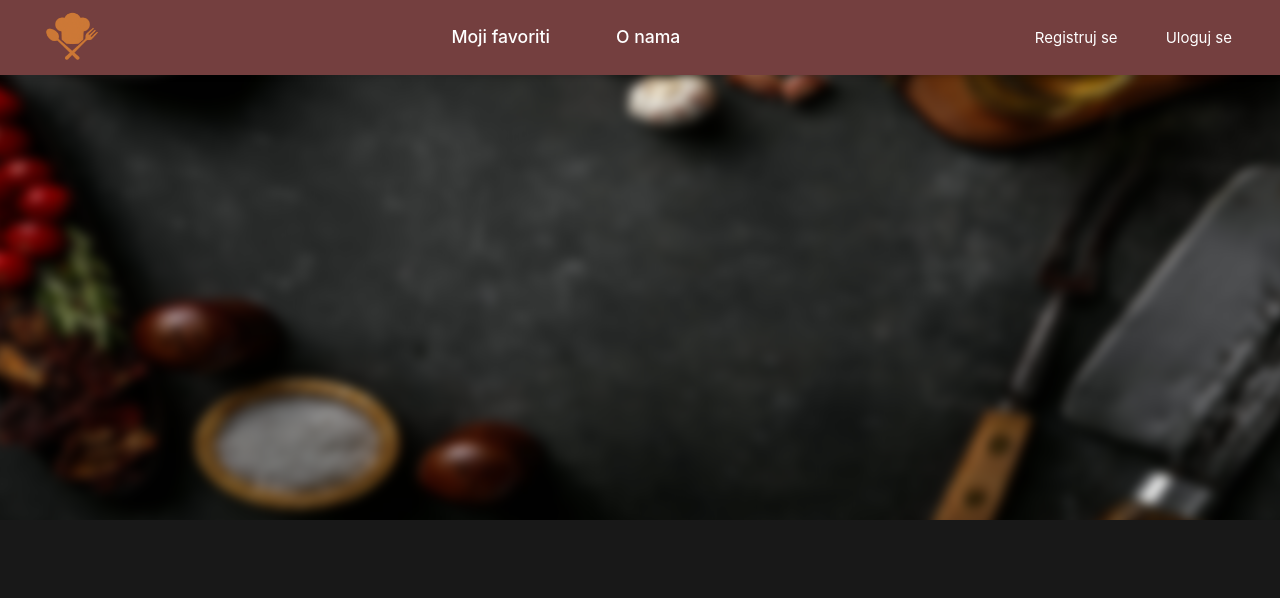
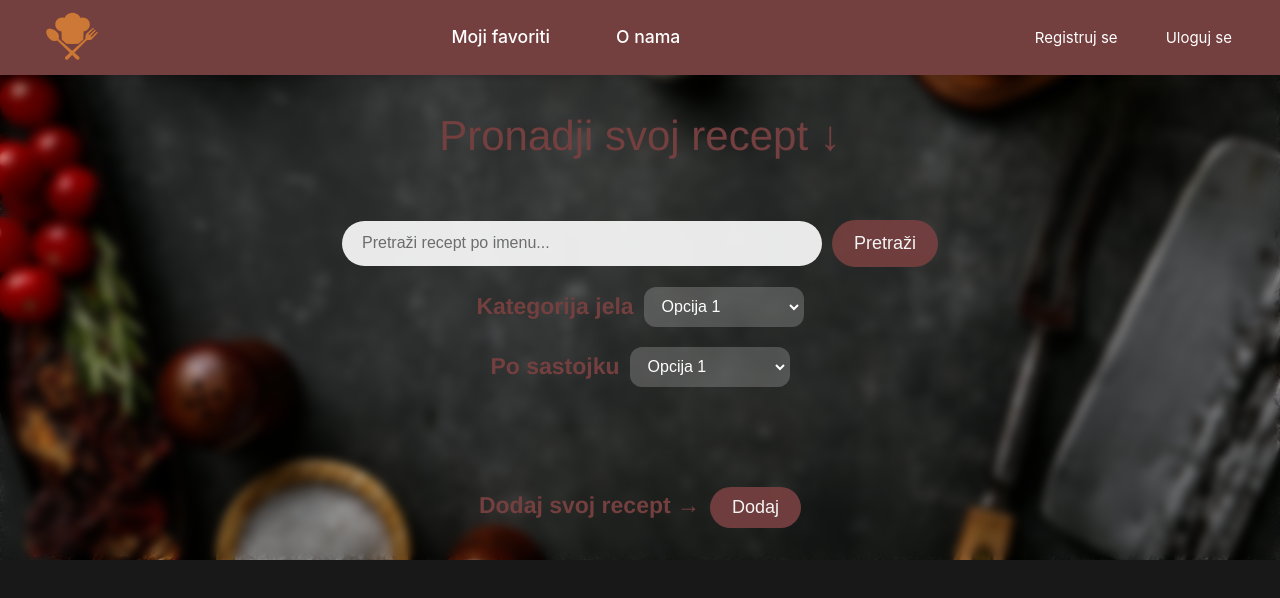
Before and after one commit to aleksandar5j/MojKuvar, a Vue app: page / in a window 1280 px wide. Shown: the top 598 px of the page. Built offline with nearby package versions, Linux system fonts and the light colour scheme.

Commit message:
hero sekcija gotova, o nama gotovo

```diff
--- a/src/router/index.js
+++ b/src/router/index.js
@@ -1,6 +1,7 @@
 import { createRouter, createWebHistory } from 'vue-router'
 import HomeView from '../views/HomeView.vue'
 import Favorites from '@/views/Favorites.vue'
+import AboutUs from '@/views/AboutUs.vue'
 
 const router = createRouter({
   history: createWebHistory(import.meta.env.BASE_URL),
@@ -15,6 +16,11 @@ const router = createRouter({
       name: 'vasa-omiljena-jela',
       component: Favorites,
     },
+    {
+      path: '/o-nama',
+      name: 'o-nama',
+      component: AboutUs,
+    },
   ],
 })
 
--- /dev/null
+++ b/src/views/AboutUs.vue
@@ -0,0 +1,167 @@
+<template>
+  <div class="about-page">
+    <!-- Hero sekcija -->
+    <section class="hero">
+      <h1>O nama</h1>
+      <p>Upoznajte tim koji stoji iza naših ukusnih recepata.</p>
+    </section>
+
+    <!-- Tim sekcija -->
+    <section class="team">
+      <h2>Naš tim</h2>
+      <div class="team-grid">
+        <div class="member" v-for="member in team" :key="member.id">
+          <h3>{{ member.name }}</h3>
+          <p>{{ member.role }}</p>
+        </div>
+      </div>
+    </section>
+
+    <!-- Naša misija -->
+    <section class="mission">
+      <h2>Naša misija</h2>
+      <p>
+        Naš cilj je da vam donesemo najukusnije recepte sa jednostavnim uputstvima, i da inspirišemo
+        sve ljubitelje hrane da uživaju u kuvanju.
+      </p>
+    </section>
+  </div>
+</template>
+
+<script setup>
+const team = [
+  {
+    id: 1,
+    name: 'Aleksandar Jovanović',
+    role: 'Osnivač & Glavni kuvar',
+  },
+  {
+    id: 2,
+    name: 'Marko Joksimović',
+    role: 'Osnivač & Glavni kuvar',
+  },
+]
+</script>
+
+<style scoped>
+.about-page {
+  font-family: 'Arial', sans-serif;
+  color: #333;
+  line-height: 1.6;
+}
+
+/* Hero */
+.hero {
+  text-align: center;
+  padding: 50px;
+  background-color: #743f3f;
+  color: white;
+  text-shadow: 1px 1px 2px rgba(0, 0, 0, 0.5);
+}
+
+.hero h1 {
+  font-size: 48px;
+  margin-bottom: 15px;
+  margin-top: 50px;
+}
+
+.hero p {
+  font-size: 20px;
+  max-width: 600px;
+  margin: 0 auto;
+}
+
+/* Tim sekcija */
+.team {
+  padding: 60px 20px;
+  text-align: center;
+  background-color: #fff7f0;
+}
+
+.team h2 {
+  font-size: 36px;
+  color: #cc7836;
+  margin-bottom: 40px;
+}
+
+.team-grid {
+  display: grid;
+  grid-template-columns: repeat(auto-fit, minmax(200px, 1fr));
+  gap: 40px;
+  justify-items: center;
+}
+
+.member {
+  background: white;
+  border-radius: 20px;
+  padding: 20px;
+  box-shadow: 0 8px 20px rgba(0, 0, 0, 0.1);
+  transition:
+    transform 0.3s ease,
+    box-shadow 0.3s ease;
+}
+
+.member:hover {
+  transform: translateY(-5px);
+  box-shadow: 0 12px 25px rgba(0, 0, 0, 0.15);
+}
+
+.member img {
+  width: 150px;
+  height: 150px;
+  border-radius: 50%;
+  object-fit: cover;
+  margin-bottom: 15px;
+}
+
+.member h3 {
+  font-size: 20px;
+  color: #cc7836;
+  margin-bottom: 5px;
+}
+
+.member p {
+  font-size: 16px;
+  color: #555;
+}
+
+/* Misija */
+.mission {
+  padding: 60px 20px;
+  background-color: #fff;
+  text-align: center;
+}
+
+.mission h2 {
+  font-size: 36px;
+  color: #cc7836;
+  margin-bottom: 20px;
+}
+
+.mission p {
+  font-size: 18px;
+  max-width: 700px;
+  margin: 0 auto;
+  color: #444;
+}
+
+/* Responsive */
+@media (max-width: 768px) {
+  .hero h1 {
+    font-size: 36px;
+  }
+
+  .hero p {
+    font-size: 18px;
+  }
+
+  .team h2,
+  .mission h2 {
+    font-size: 28px;
+  }
+
+  .mission p {
+    font-size: 16px;
+  }
+}
+</style>
--- a/src/views/HomeView.vue
+++ b/src/views/HomeView.vue
@@ -1,29 +1,193 @@
 <template>
   <div class="hero">
-    <img :src="hero" alt="Hero Image" />
+    <div class="content">
+      <label id="naslov">Pronadji svoj recept ↓</label>
+      <div class="row" style="margin-bottom: 20px">
+        <input type="text" v-model="imeRecepta" placeholder="Pretraži recept po imenu..." />
+        <button @click="pretrazi" id="search">Pretraži</button>
+      </div>
+      <div class="row">
+        <label>Kategorija jela</label>
+        <select class="select">
+          <option>Opcija 1</option>
+        </select>
+      </div>
+
+      <div class="row">
+        <label>Po sastojku</label>
+        <select class="select">
+          <option>Opcija 1</option>
+        </select>
+      </div>
+
+      <div class="newRecipe">
+        <label>Dodaj svoj recept →</label>
+        <button>Dodaj</button>
+      </div>
+    </div>
   </div>
 </template>
-
-<script setup>
-import hero from '@/components/backgroundimage.jpeg'
-</script>
 
 <style scoped>
 .hero {
   width: 100%;
-  height: 65vh; /* visina hero sekcije */
-  overflow: hidden; /* da ništa ne izlazi iz div-a */
-  margin: 0;
-  padding: 0;
+  height: 70vh;
+  position: relative;
+
+  background-image: url('@/components/backgroundimage.jpeg');
+  background-size: cover;
+  background-position: center;
+  background-repeat: no-repeat;
+
+  filter: blur(0);
 }
 
-.hero img {
+.hero::before {
+  content: '';
+  position: absolute;
+  inset: 0;
+
+  background-image: inherit;
+  background-size: inherit;
+  background-position: inherit;
+  background-repeat: inherit;
+
+  filter: blur(5px);
+  transform: scale(1);
+  z-index: 1;
+
+  -webkit-mask-image: linear-gradient(to bottom, black 90%, transparent 100%);
+  mask-image: linear-gradient(to bottom, black 100%, transparent 100%);
+}
+
+.content {
+  position: relative;
+  z-index: 2;
+  color: white;
+
   width: 100%;
-  height: 100%; /* zauzima celu visinu div-a */
-  object-fit: inherit; /* slika pokriva div proporcionalno, crop ako treba */
-  object-position: center; /* centriranje slike */
-  display: block; /* uklanja inline spacing ispod slike */
-  filter: blur(5px); /* ovde podesite koliko želite blur */
-  transform: scale(1.05); /* malo povećanje da ne bude praznih ivica nakon blura */
+  height: 100%;
+
+  display: flex;
+  flex-direction: column;
+  justify-content: center;
+  align-items: center;
+  text-align: center;
+  padding-top: 70px;
+}
+
+.row {
+  display: flex;
+  align-items: center;
+  gap: 10px;
+  margin-bottom: 20px;
+}
+
+.row label {
+  color: #743f3f;
+  font-size: 23px;
+  font-weight: bold;
+  font-family: 'Franklin Gothic Medium', 'Arial Narrow', Arial, sans-serif;
+}
+
+.content input {
+  height: 45px;
+  padding: 10px 18px;
+  width: 480px;
+  border-radius: 50px;
+  font-size: 16px;
+  border: 2px solid transparent;
+  opacity: 0.9;
+  transition: 0.25s ease;
+  backdrop-filter: blur(4px);
+}
+
+.content input:focus {
+  border-color: #743f3f;
+  outline: none;
+  box-shadow: 0 0 10px #743f3f;
+}
+
+#search {
+  font-size: 18px;
+  border-radius: 50px;
+  opacity: 0.95;
+  background-color: #743f3f;
+  padding: 13px 22px;
+  border: 0;
+  color: white;
+  cursor: pointer;
+  transition: 0.25s ease;
+}
+
+#search:hover {
+  opacity: 1;
+  transform: translateY(-2px);
+  box-shadow: 0 4px 12px #743f3f;
+}
+
+/* SELECT */
+.select {
+  font-size: 16px;
+  padding: 8px 12px;
+  width: 160px;
+  height: 40px;
+
+  background: rgba(255, 255, 255, 0.2);
+  color: white;
+  border: 2px solid transparent;
+  border-radius: 12px;
+
+  cursor: pointer;
+  transition: 0.25s ease;
+  backdrop-filter: blur(4px);
+}
+
+.select:hover {
+  border-color: #743f3f;
+}
+
+.select:focus {
+  border-color: #743f3f;
+  outline: none;
+  box-shadow: 0 0 10px #743f3f;
+}
+
+/* Naslov */
+#naslov {
+  font-family: 'Franklin Gothic Medium', 'Arial Narrow', Arial, sans-serif;
+  margin-bottom: 50px;
+  font-size: 42px;
+  color: #743f3f;
+}
+
+.newRecipe {
+  margin-top: 80px;
+}
+
+.newRecipe label {
+  color: #743f3f;
+  font-size: 23px;
+  font-weight: bold;
+  font-family: 'Franklin Gothic Medium', 'Arial Narrow', Arial, sans-serif;
+}
+
+.newRecipe button {
+  font-size: 18px;
+  border-radius: 50px;
+  opacity: 0.95;
+  background-color: #743f3f;
+  padding: 10px 22px;
+  border: 0;
+  color: white;
+  cursor: pointer;
+  transition: 0.25s ease;
+  margin-left: 10px;
+}
+
+.newRecipe button:hover {
+  opacity: 1;
+  transform: translateY(-2px);
+  box-shadow: 0 4px 12px #743f3f;
 }
 </style>
```
Also changed, not shown: src/App.vue (+0 -7 lines).
